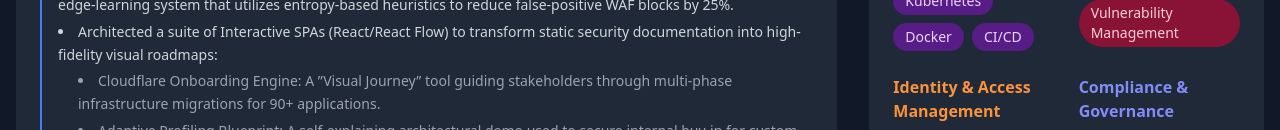
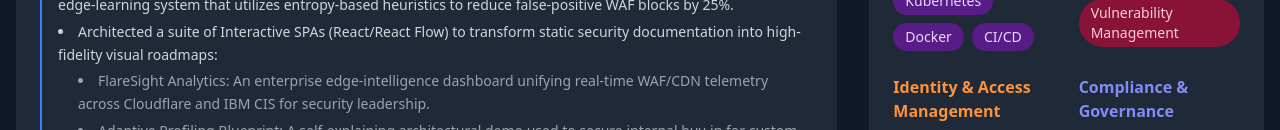
Before and after one commit to BIJODEV/my-profile, a React (Create React App) app: page / in a window 1280 px wide. Shown: the part 822-952 px from the top of the page. Built offline with nearby package versions, Linux system fonts and the light colour scheme.

Commit message:
Reorder IBM SPA sub-items: FlareSight, Adaptive Profiling, Cloudflare Onboarding, Global Resiliency

```diff
--- a/src/components/Experience.js
+++ b/src/components/Experience.js
@@ -13,10 +13,10 @@ const Experience = () => {
         {
           text: "Architected a suite of Interactive SPAs (React/React Flow) to transform static security documentation into high-fidelity visual roadmaps:",
           subItems: [
+            "FlareSight Analytics: An enterprise edge-intelligence dashboard unifying real-time WAF/CDN telemetry across Cloudflare and IBM CIS for security leadership.",
+            "Adaptive Profiling Blueprint: A self-explaining architectural demo used to secure internal buy-in for custom edge-security tooling.",
             "Cloudflare Onboarding Engine: A ”Visual Journey” tool guiding stakeholders through multi-phase infrastructure migrations for 90+ applications.",
-            "Adaptive Profiling Blueprint: A self-explaining architectural demo used to secure internal buy-in for custom edge-security tooling.",
-            "Global Resiliency & DR Plan: An interactive failover roadmap developed post-2025 Cloudflare outages, mapping current strategy vs. optimized DR flows to mitigate future downtime.",
-            "FlareSight Analytics: An enterprise edge-intelligence dashboard unifying real-time WAF/CDN telemetry across Cloudflare and IBM CIS for security leadership."
+            "Global Resiliency & DR Plan: An interactive failover roadmap developed post-2025 Cloudflare outages, mapping current strategy vs. optimized DR flows to mitigate future downtime."
           ]
         },
         "Scaled edge protection for mission-critical enterprise traffic, ensuring 100% compliance with PCI-DSS, HIPAA, and SOC 2 standards through automated Cloudflare/CIS orchestrations."
```
